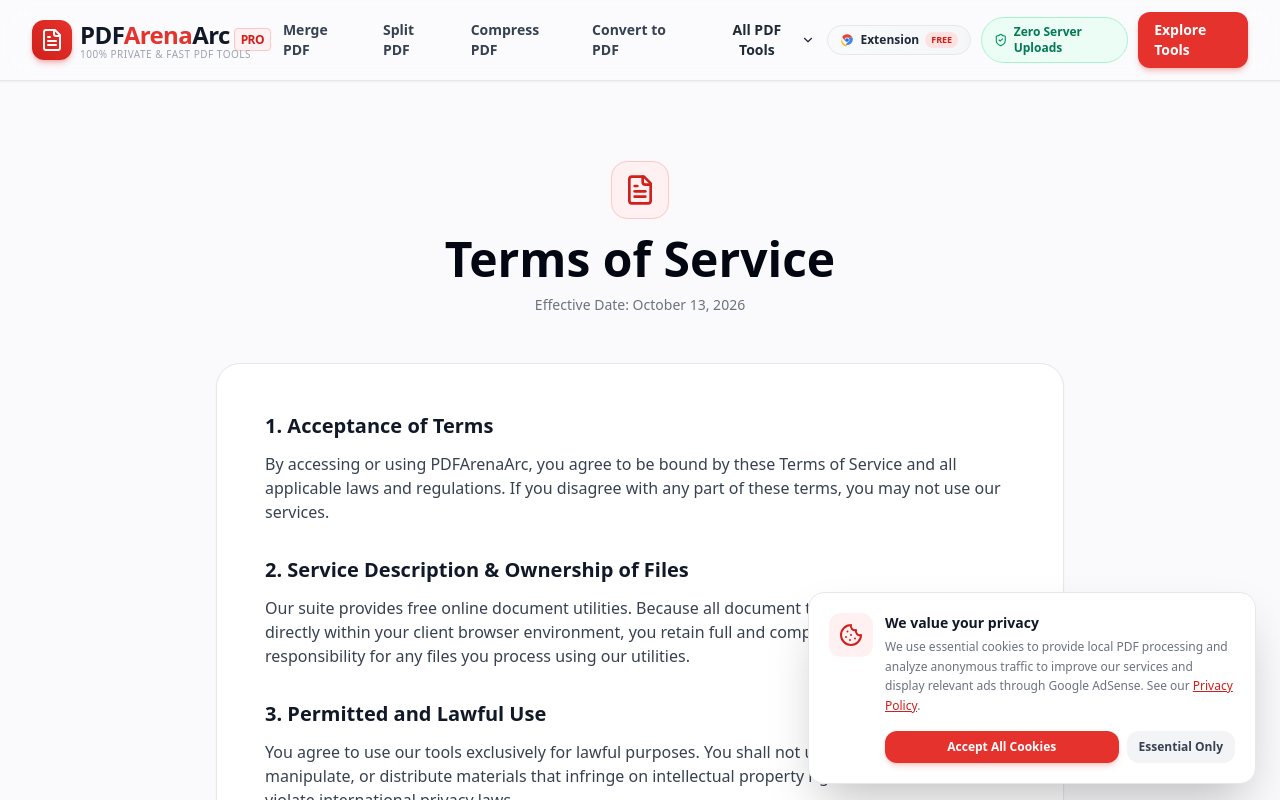
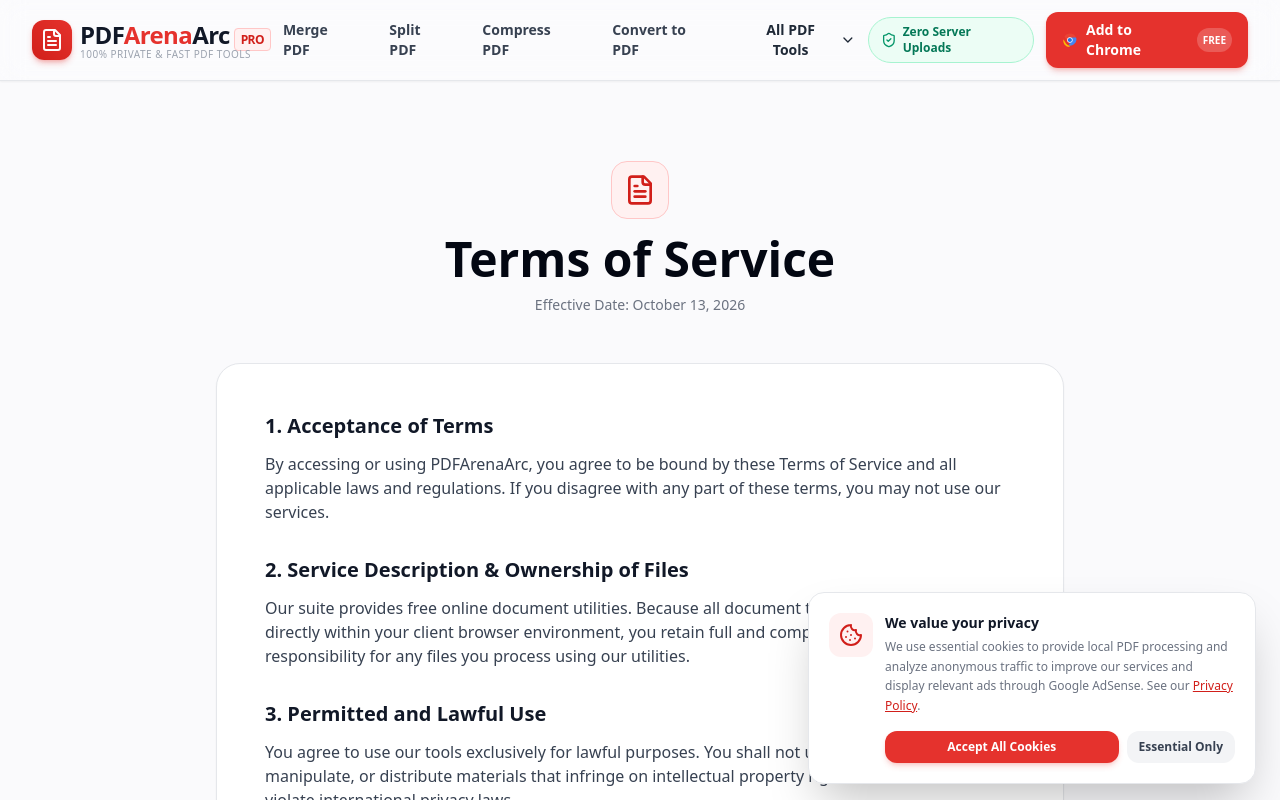
Before and after one commit to SoulkiEng/pdfarenaarc, a Next.js app: page /terms-of-service in a window 1280 px wide. Shown: the top 800 px of the page. Built offline with nearby package versions, Linux system fonts and the light colour scheme.

Commit message:
fix(store): update real 32-char extension ID and clean navbar header

```diff
--- a/app/page.tsx
+++ b/app/page.tsx
@@ -271,7 +271,7 @@ export default function HomePage() {
                 {/* Action Buttons & Chrome Store Direct Link */}
                 <div className="pt-4 flex flex-col sm:flex-row sm:items-center gap-4">
                   <a
-                    href="https://chromewebstore.google.com/detail/pdfarenaarc-free-private/lhmkmfeppmecbmkjkfgjphjaggbdmhri"
+                    href="https://chromewebstore.google.com/detail/pdfarenaarc-free-private/ihmkmfeppmeccbmkjkfgjphjaggbdmhn"
                     target="_blank"
                     rel="noopener noreferrer"
                     className="inline-flex items-center justify-center gap-2.5 px-6 py-3.5 rounded-xl text-sm font-bold text-white bg-brand-500 hover:bg-brand-600 shadow-lg shadow-brand-500/30 transition-all hover:scale-105 active:scale-95 cursor-pointer group"
--- a/components/Footer.tsx
+++ b/components/Footer.tsx
@@ -239,10 +239,15 @@ export default function Footer() {
                 </a>
               </li>
               <li>
-                <Link href="/#extension-section" className="text-brand-400 hover:text-brand-300 transition-colors text-xs font-bold inline-flex items-center gap-1">
+                <a
+                  href="https://chromewebstore.google.com/detail/pdfarenaarc-free-private/ihmkmfeppmeccbmkjkfgjphjaggbdmhn"
+                  target="_blank"
+                  rel="noopener noreferrer"
+                  className="text-brand-400 hover:text-brand-300 transition-colors text-xs font-bold inline-flex items-center gap-1"
+                >
                   <span>Chrome Extension</span>
                   <span className="text-[9px] bg-brand-500/20 text-brand-400 px-1 py-0.2 rounded">FREE</span>
-                </Link>
+                </a>
               </li>
             </ul>
           </div>
--- a/components/Navbar.tsx
+++ b/components/Navbar.tsx
@@ -216,36 +216,28 @@ export default function Navbar() {
             </div>
           </nav>
 
-          {/* Right Call-To-Action & Trust Badge */}
-          <div className="hidden sm:flex items-center gap-2.5">
+          {/* Right Call-To-Action: Official Chrome Extension */}
+          <div className="hidden sm:flex items-center gap-3">
+            <div className="hidden xl:flex items-center gap-1.5 px-3 py-1.5 rounded-full bg-emerald-50 text-emerald-700 border border-emerald-200 text-xs font-semibold">
+              <ShieldCheck className="w-4 h-4 text-emerald-600" />
+              <span>Zero Server Uploads</span>
+            </div>
+
             <a
-              href="https://chromewebstore.google.com/detail/pdfarenaarc-free-private/lhmkmfeppmecbmkjkfgjphjaggbdmhri"
+              href="https://chromewebstore.google.com/detail/pdfarenaarc-free-private/ihmkmfeppmeccbmkjkfgjphjaggbdmhn"
               target="_blank"
               rel="noopener noreferrer"
-              className="inline-flex items-center gap-1.5 px-3 py-1.5 rounded-full bg-gradient-to-r from-gray-50 to-gray-100/80 hover:from-white hover:to-gray-50 border border-gray-200 text-xs font-bold text-gray-800 transition-all hover:scale-105 shadow-2xs group"
+              className="inline-flex items-center gap-2 px-4 py-2 rounded-xl text-sm font-bold text-white bg-brand-500 hover:bg-brand-600 shadow-md shadow-brand-500/25 transition-all hover:scale-105 active:scale-95 cursor-pointer group"
             >
-              <svg className="w-3.5 h-3.5 group-hover:rotate-45 transition-transform duration-300" viewBox="0 0 24 24">
+              <svg className="w-4 h-4 group-hover:rotate-12 transition-transform duration-300" viewBox="0 0 24 24">
                 <path fill="#EA4335" d="M12 2C8.6 2 5.6 3.7 3.8 6.4L7.9 13.5C8.3 10.5 10.8 8.2 13.8 8.2H21.5C20.1 4.5 16.4 2 12 2Z"/>
                 <path fill="#4285F4" d="M21.5 8.2H13.8C14.7 9.8 14.8 11.7 14.1 13.3L10 20.4C10.7 20.5 11.3 20.6 12 20.6C16.9 20.6 21 17.1 21.9 12.4C22.1 11 22 9.6 21.5 8.2Z"/>
                 <path fill="#FBBC05" d="M12 20.6C9.6 20.6 7.4 19.4 6 17.5L2.4 11.2C2.1 11.8 2 12.4 2 13.1C2 18.2 5.9 22.4 11 22.6L14.1 17.3C13.5 19.3 12.8 20.6 12 20.6Z"/>
                 <circle cx="12" cy="12" r="4.2" fill="#FFFFFF"/>
                 <circle cx="12" cy="12" r="3.2" fill="#1A73E8"/>
               </svg>
-              <span>Extension</span>
-              <span className="text-[9px] bg-red-100 text-brand-600 px-1.5 py-0.2 rounded-full font-black">FREE</span>
-            </a>
-
-            <div className="hidden md:flex items-center gap-1.5 px-3 py-1.5 rounded-full bg-emerald-50 text-emerald-700 border border-emerald-200 text-xs font-semibold">
-              <ShieldCheck className="w-4 h-4 text-emerald-600" />
-              <span>Zero Server Uploads</span>
-            </div>
-
-            <a
-              href="/#tools-section"
-              onClick={handleExploreTools}
-              className="px-4 py-2 rounded-xl text-sm font-bold text-white bg-brand-500 hover:bg-brand-600 shadow-md shadow-brand-500/25 transition-all hover:scale-105 active:scale-95 cursor-pointer"
-            >
-              Explore Tools
+              <span>Add to Chrome</span>
+              <span className="text-[10px] bg-white/20 text-white px-1.5 py-0.5 rounded-full font-bold">FREE</span>
             </a>
           </div>
 
@@ -389,11 +381,11 @@ export default function Navbar() {
 
           <div className="pt-3 border-t border-gray-100 space-y-2">
             <a
-              href="https://chromewebstore.google.com/detail/pdfarenaarc-free-private/lhmkmfeppmecbmkjkfgjphjaggbdmhri"
+              href="https://chromewebstore.google.com/detail/pdfarenaarc-free-private/ihmkmfeppmeccbmkjkfgjphjaggbdmhn"
               target="_blank"
               rel="noopener noreferrer"
               onClick={() => setMobileMenuOpen(false)}
-              className="w-full flex items-center justify-center gap-2 py-2.5 bg-gray-50 hover:bg-gray-100 border border-gray-200 rounded-xl font-bold text-xs text-gray-800 transition-colors"
+              className="w-full flex items-center justify-center gap-2 py-3 bg-brand-500 text-white rounded-xl font-bold text-sm shadow-md shadow-brand-500/20"
             >
               <svg className="w-4 h-4" viewBox="0 0 24 24">
                 <path fill="#EA4335" d="M12 2C8.6 2 5.6 3.7 3.8 6.4L7.9 13.5C8.3 10.5 10.8 8.2 13.8 8.2H21.5C20.1 4.5 16.4 2 12 2Z"/>
@@ -402,7 +394,7 @@ export default function Navbar() {
                 <circle cx="12" cy="12" r="4.2" fill="#FFFFFF"/>
                 <circle cx="12" cy="12" r="3.2" fill="#1A73E8"/>
               </svg>
-              <span>Get Free Chrome Extension</span>
+              <span>Add to Chrome - Free Extension</span>
             </a>
 
             <a
```
Also changed, not shown: growth_agent/operations/business_dashboard.json (+10 -4 lines).
